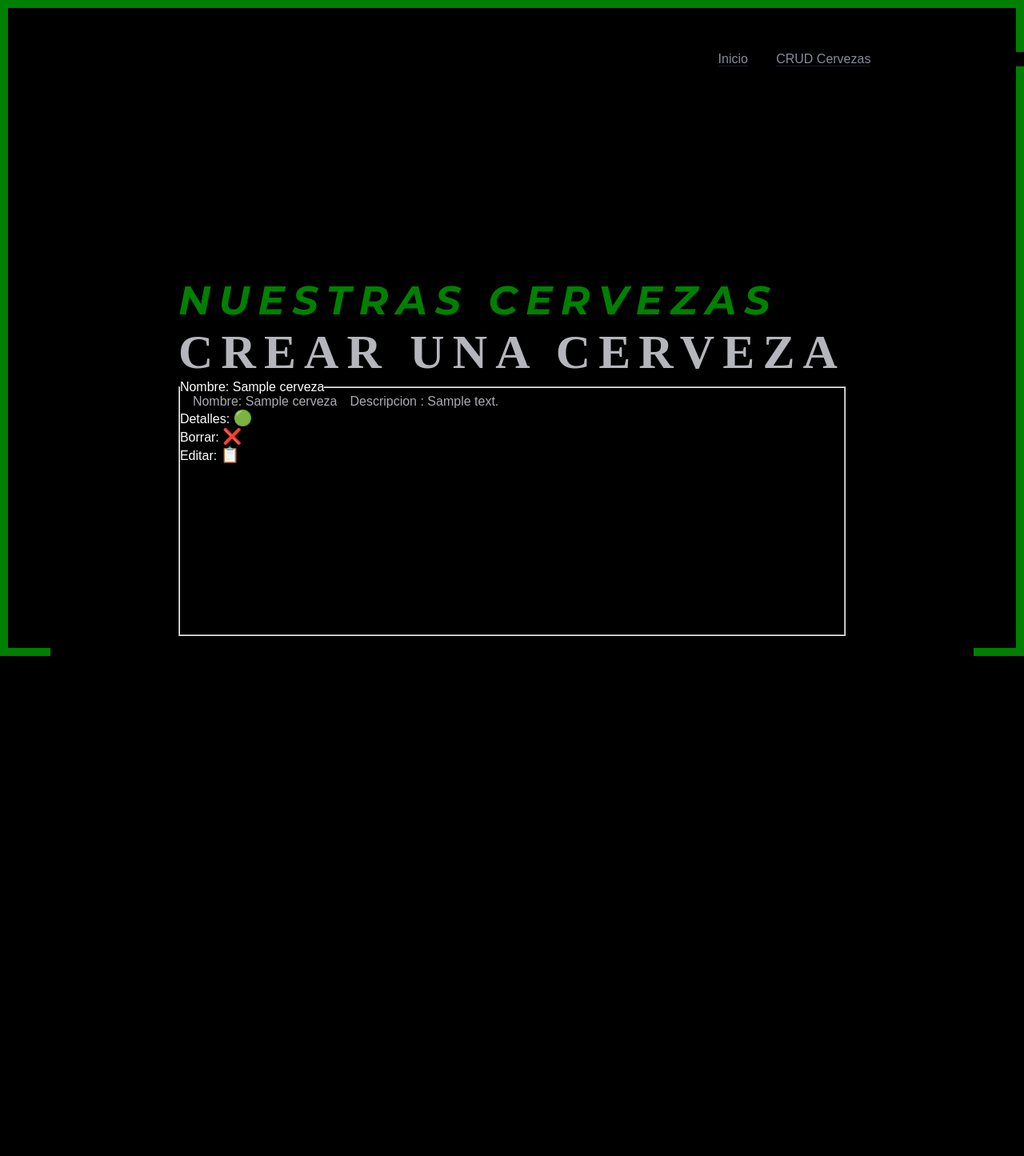
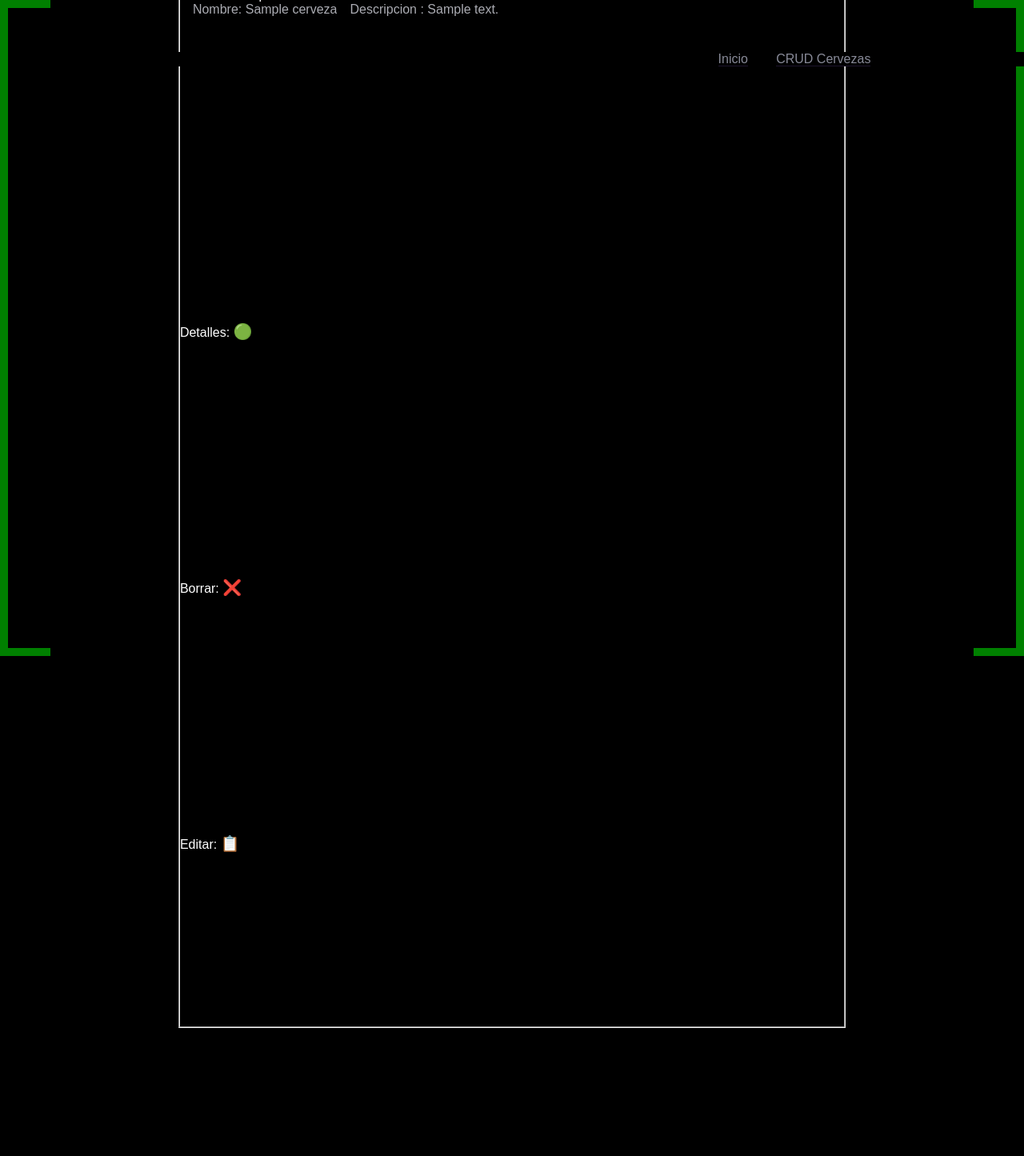
Before and after one commit to limanriqv/Django-Crearte, a Django app: page /store/ in a window 1280 px wide. Shown: the whole page at 80% size. Before the commit the page ends 820 px from the top, so only its background shows below. Run offline with Django 5.2, Linux system fonts and the light colour scheme; tables that the repository leaves empty hold one stand-in row (values such as "Sample post"); some libraries are stand-ins or nearby versions; some web fonts are replaced.

Commit message:
last commit con host pythonanywhere12

```diff
--- a/store_manager/store_app/templates/store.html
+++ b/store_manager/store_app/templates/store.html
@@ -8,7 +8,7 @@
       <h2><a href="{% url 'store:create' %}">Crear una cerveza</a></h2>
       <div class="list">
         {% for store in store_list %}
-        <fieldset>
+        <fieldset class="list">
           <legend>Nombre: {{store.nombre}}</legend>
           <ul>
             <li>Nombre: {{store.nombre}}</li>
```
